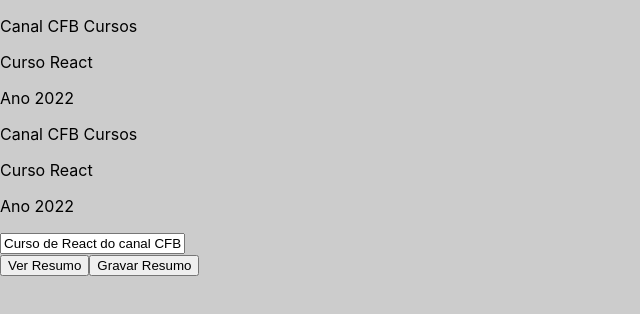
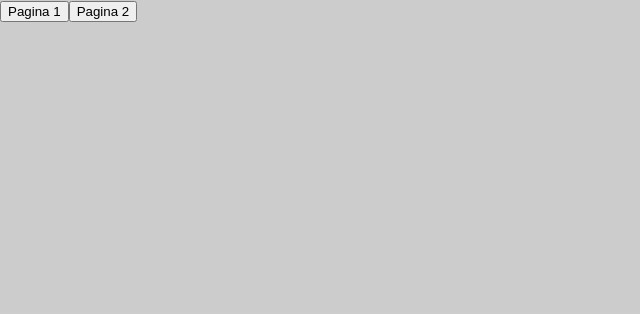
Before and after one commit to viniciusjuste/Curso-React, a React (Create React App) app in the folder React(app01)/app01/: page / in a window 1280 px wide. Shown: the top 314 px of the page, without its empty margins (0-640 px from the left). Built offline with nearby package versions, Linux system fonts and the light colour scheme.

Commit message:
Navegando entre telas de forma nativa em React

```diff
--- a/React(app01)/app01/public/index.html
+++ b/React(app01)/app01/public/index.html
@@ -1,5 +1,5 @@
 <!DOCTYPE html>
-<html lang="en">
+<html lang="pt-br">
   <head>
     <meta charset="utf-8" />
     <link rel="icon" href="%PUBLIC_URL%/favicon.ico" />
--- a/React(app01)/app01/src/App.js
+++ b/React(app01)/app01/src/App.js
@@ -5,29 +5,41 @@
 import BaseClasse from "./componentes/BaseClasse";
 import Globais from "./componentes/Globais";
 import Info from "./componentes/Info";
+import Pagina1 from "./componentes/Pagina 1";
+import Pagina2 from "./componentes/Pagina 2";
 
 export default function App() {
 
-  const [resumo, setResumo] = useState(Globais.resumo);
+  const [pagina, setPagina] = useState(0);
 
-  const gravarResumo = () => {
-    Globais.resumo = resumo;
+  useEffect(() => {
+    const url = window.location.href;
+    const urlSplit = url.split('?');
+    setPagina(urlSplit[1]);
+  })
+
+  const retornarPagina = () => {
+    if (pagina == 1) {
+      return <Pagina1 />;
+    } else if (pagina == 2) {
+      return <Pagina2 />;
+    } else {
+      return (
+        <div>
+          <button onClick={() => linksPagina(1)}>Pagina 1</button>
+          <button onClick={() => linksPagina(2)}>Pagina 2</button>
+        </div>
+      )
+    }
   }
 
-  const verResumo = () => {
-    alert(Globais.resumo);
+  const linksPagina = (number) => {
+    return window.open(`http://localhost:3000?${number}`, `_self`)
   }
 
   return (
     <>
-     <Info/>
-     <p>{'Canal ' + Globais.canal}</p>
-     <p>{'Curso ' + Globais.curso}</p>
-     <p>{'Ano ' + Globais.ano}</p>
-     <input type="text" value={resumo} onChange={(e) => setResumo(e.target.value)} />
-     <br/>
-     <button onClick={() => verResumo()}>Ver Resumo</button>
-     <button onClick={() => gravarResumo()}>Gravar Resumo</button>
+      {retornarPagina()}
     </>
   )
 
--- /dev/null
+++ b/React(app01)/app01/src/componentes/Pagina 1.js
@@ -0,0 +1,12 @@
+import React from "react";
+
+export default function Pagina1() {
+    return (
+        <>
+            <div>
+                <h1>Pagina 1</h1>
+                <h3>Curso de React</h3>
+            </div>
+        </>
+    )
+}
--- /dev/null
+++ b/React(app01)/app01/src/componentes/Pagina 2.js
@@ -0,0 +1,12 @@
+import React from "react";
+
+export default function Pagina2() {
+    return (
+        <>
+            <div>
+                <h1>Pagina 2</h1>
+                <h3>CFB Cursos</h3>
+            </div>
+        </>
+    )
+}
```
